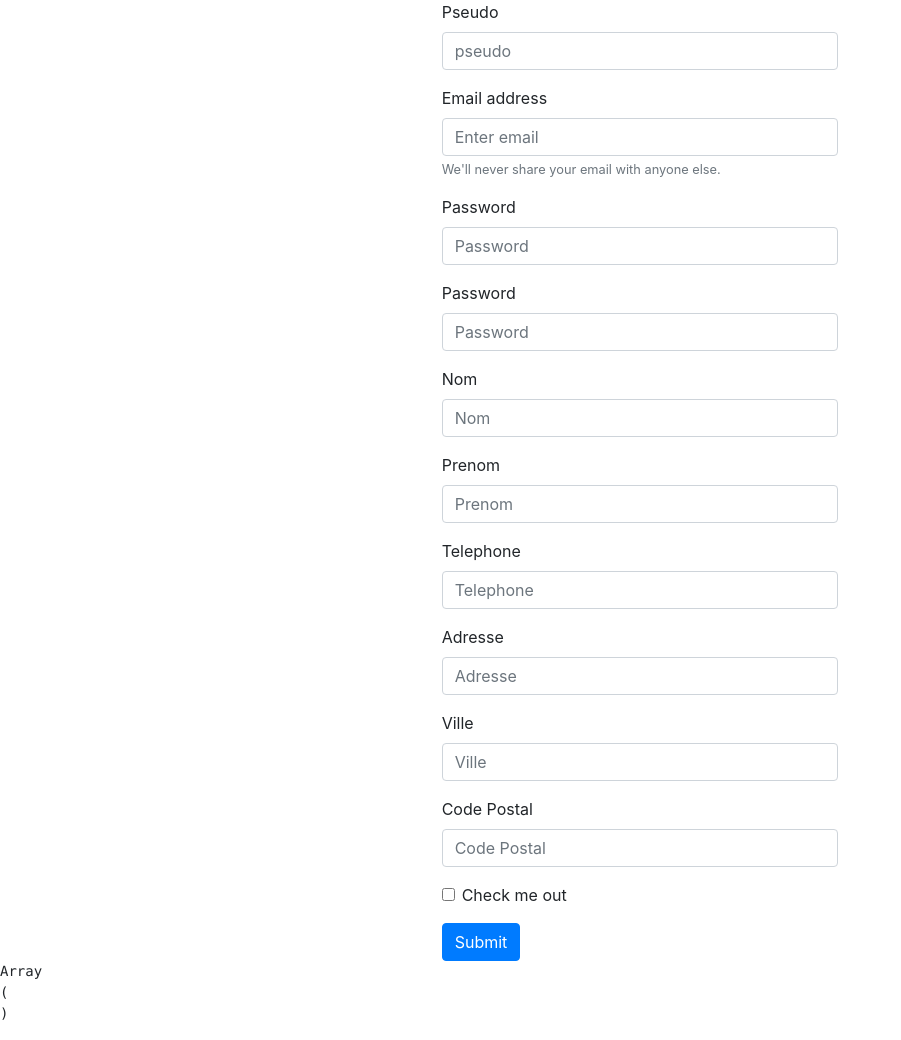
After one commit to SylvainBaillet/Back, a PHP site: page /formulaire2.php in a window 1280 px wide. The commit adds this page. Shown: the whole page, without its empty margins (0-901 px from the left). Run offline with PHP 8.4, Linux system fonts and the light colour scheme.

Commit message:
php_formulaires_04042019

```diff
--- /dev/null
+++ b/WF3/PHP/03_post/formulaire2.php
@@ -0,0 +1,133 @@
+<!DOCTYPE html>
+<html lang="en">
+<head>
+    <meta charset="UTF-8">
+    <meta name="viewport" content="width=device-width, initial-scale=1.0">
+    <meta http-equiv="X-UA-Compatible" content="ie=edge">
+    <link rel="stylesheet" href="https://stackpath.bootstrapcdn.com/bootstrap/4.3.1/css/bootstrap.min.css" integrity="sha384-ggOyR0iXCbMQv3Xipma34MD+dH/1fQ784/j6cY/iJTQUOhcWr7x9JvoRxT2MZw1T" crossorigin="anonymous">
+    <title>Document</title>
+</head>
+<body>
+
+<form class="col-md-4 offset-md-4" method="post" action="">
+  <div class="form-group">
+    <label for="Pseudo">Pseudo</label>
+    <input type="text" class="form-control col-md-12" id="Pseudo" name="pseudo" placeholder="pseudo">
+  </div>
+  <div class="form-group">
+    <label for="exampleInputEmail1">Email address</label>
+    <input type="text" class="form-control col-md-12" id="exampleInputEmail1" aria-describedby="emailHelp" name="email" placeholder="Enter email">
+    <small id="emailHelp" class="form-text text-muted">We'll never share your email with anyone else.</small>
+  </div>
+  <div class="form-group">
+    <label for="exampleInputPassword1">Password</label>
+    <input type="text" class="form-control col-md-12" id="exampleInputPassword1" name="mdp1" placeholder="Password">
+  </div>
+  <div class="form-group">
+    <label for="exampleInputPassword2">Password</label>
+    <input type="text" class="form-control col-md-12" id="exampleInputPassword2" name="mdp2" placeholder="Password">
+  </div>
+  <div class="form-group">
+    <label for="Nom">Nom</label>
+    <input type="text" class="form-control col-md-12" id="nom" name="nom" placeholder="Nom">
+  </div> <div class="form-group">
+    <label for="Prenom">Prenom</label>
+    <input type="text" class="form-control col-md-12" id="prenom" name="prenom" placeholder="Prenom">
+  </div> <div class="form-group">
+    <label for="Telephone">Telephone</label>
+    <input type="text" class="form-control col-md-12" id="telephone" name="telephone" placeholder="Telephone">
+  </div> <div class="form-group">
+    <label for="Adresse">Adresse</label>
+    <input type="text" class="form-control col-md-12" id="adresse" name="adresse" placeholder="Adresse">
+  </div> <div class="form-group">
+    <label for="Ville">Ville</label>
+    <input type="text" class="form-control col-md-12" id="ville" name="ville" placeholder="Ville">
+  </div> <div class="form-group">
+    <label for="Code Postal">Code Postal</label>
+    <input type="text" class="form-control col-md-12" id="codepostal" name="codepostal" placeholder="Code Postal">
+  </div>
+  <div class="form-group form-check">
+    <input type="checkbox" class="form-check-input" id="exampleCheck1">
+    <label class="form-check-label" for="exampleCheck1">Check me out</label>
+  </div>
+  <button type="submit" class="btn btn-primary">Submit</button>
+</form>
+<!--
+    1- réaliser un formulaire HTML avec les champs suivants: pseudo, mdp, confirmer mdp, nom, prenom, telephone, adresse, ville, code postal, et un bouton submit.
+
+    2- controler en PHP que l'on receptionne bien toutes les données du formulaire
+
+    3- Faites en sorte d'informaer l'internaute si le pseudo n'est pas compris entre 2 et 20 caracteres
+
+    4- faites en sorte d'informer l'internaute si les mdp ne sont pas identiques
+
+    5- faites en sorte d'informer l'internaute si les mdp ne sont pas au bon format
+
+    6- faites en sorte d'informer que le champ code postal n'est pas au bon format avec: is_numeric et si il est different de 5 caracteres
+
+    7- faites en sorte d'informer l'internaute si le champ nom est laissé vide
+
+    8_ Faites en sorte d'informer l'internaute si le champ telephone n'est pas valide (indice: expression reguliere -> fonction predefinie preg_match())
+
+    9_ Faites en sorte d'informer l'internaute si il a correctement rempli le fomulaire
+ -->
+
+<?php
+//exo 2 : toujours verifier avec un print_r($_POST) qu'on receptionne bien tous les champs
+echo '<pre>'; print_r($_POST); echo '</pre>';
+$erreur = "";
+//exo 3:
+if($_POST)// si on valide le formulaire on entre dans le IF
+{
+    if(iconv_strlen($_POST['pseudo']) < 2 || iconv_strlen($_POST['pseudo']) > 20)
+    {
+    $erreur .= '<div class="col-md-4 offset-md-4 alert alert-danger text-center text-dark">Le pseudo doit contenir entre 2 et 20 caractéres</div> ';
+    }
+    //exo 4
+    /* si la valeur du champ mot de passe est different du confirmer mot de passe, on envoie un message d'erreur */
+    if($_POST['mdp1'] !== $_POST['mdp2'])
+    {
+    $erreur .='<div class="col-md-4 offset-md-4 alert alert-danger text-center text-dark">Les deux champs mot de passe doivent être identiques</div> ';
+    }
+    //exo 5 , avec le '!' on ecrit si le champ email n'est pas au bon format, on affiche le message d'erreur
+    if (!filter_var($_POST['email'], FILTER_VALIDATE_EMAIL))
+    {
+    $erreur .= '<div class="col-md-4 offset-md-4 alert alert-danger text-center text-dark">Le mail est non valide</div> ';
+    }
+    //exo 6
+    if (!is_numeric($_POST['codepostal']) || iconv_strlen($_POST['codepostal']) !== 5)
+    {
+    $erreur .= '<div class="col-md-4 offset-md-4 alert alert-danger text-center text-dark">veuillez saisir un code postal de 5 chiffres</div> ';
+    }
+    //exo 7
+    if (empty($_POST['nom']))
+    {
+    $erreur .= '<div class="col-md-4 offset-md-4 alert alert-danger text-center text-dark">Veuillez rentrer un nom</div> ';
+    }
+    //exo 8
+    /* la fonction preg_match() est une expression reguliere (regex) est toujours entourée de diezes "##" affin de preciser les options
+    ^ indique le debut de la chaine
+    $ indique la fin de la chaine
+    + est la pour dire que les caracteres peuvent être utilisés plusieurs fois
+    */
+    if (!preg_match('#^[0-9]{10}+$#', $_POST['telephone']))
+    {
+    $erreur .= '<div class="col-md-4 offset-md-4 alert alert-danger text-center text-dark">Veuillez rentrer un numéro de telephone valide</div> ';
+    }
+    //exo 9
+
+    echo $erreur;
+    /* On stocke tous les messages d'erreurs dans la variable '$erreur', si cette variable est vide, cela veut dire que nous ne sommes entrés dans aucune des conditions IF, donc que l'internaute a bien rempli les champs controlés, on affiche donc un message de validation */
+    if(empty($erreur))
+    {
+        echo '<div class="col-md-4 offset-md-4 alert alert-success text-center text-dark">Bravo vous avez réussi</div> ';
+    }
+
+}
+
+
+
+?>
+
+</body>
+</html>
--- /dev/null
+++ b/WF3/PHP/03_post/liste.txt
@@ -0,0 +1,2 @@
+dgbdr-gmx@gmail.com
+fthstg-gmx@gmail.com
```
Also changed, not shown: WF3/PHP/01_entrainement.php (+16 -2 lines), WF3/PHP/03_post/formulaire1.php (+30 -5 lines), WF3/PHP/03_post/formulaire3.php (added, +30 -0 lines), WF3/PHP/03_post/formulaire4.php (added, +41 -0 lines), WF3/PHP/03_post/lecture.php (added, +20 -0 lines).
